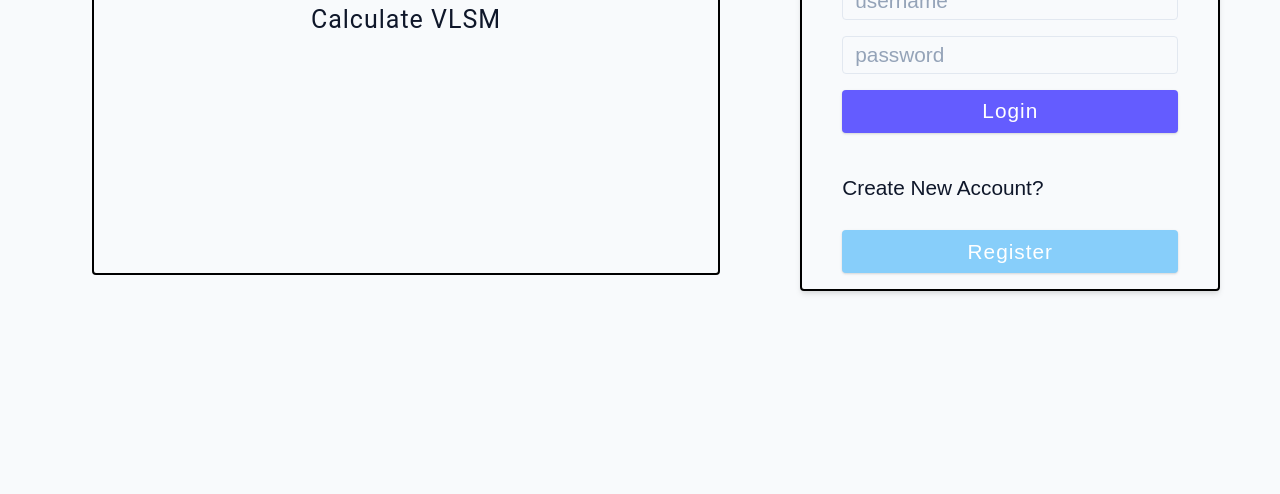
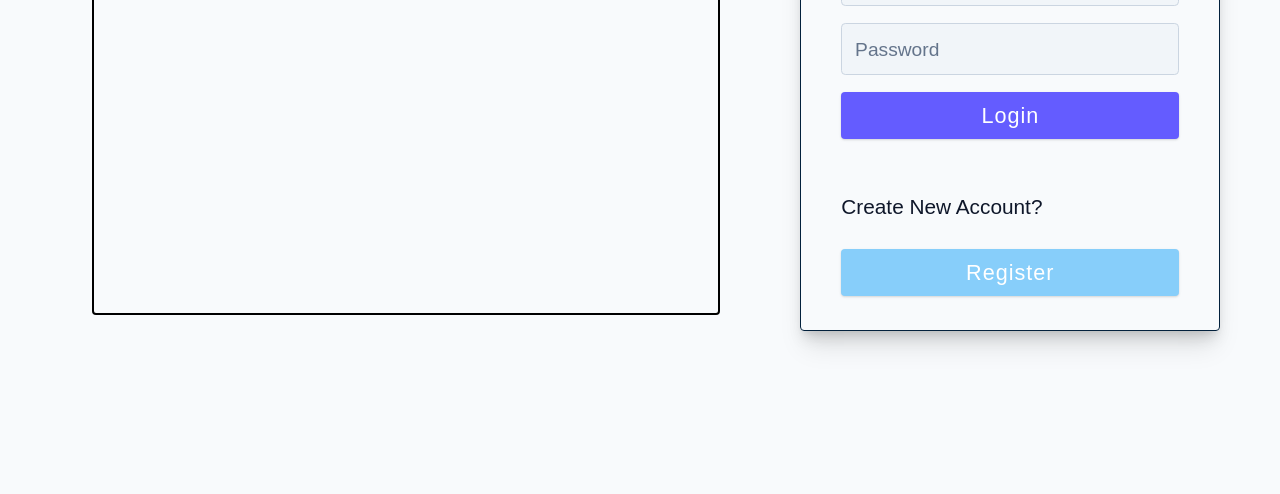
Before and after one commit to dagim-cherinet/login-page, a plain HTML site: page index.html in a window 1280 px wide. Shown: the part 306-800 px from the top of the page. Drawn offline with Linux system fonts and the light colour scheme.

Commit message:
styled the input field

```diff
--- a/index.html
+++ b/index.html
@@ -42,11 +42,11 @@
             <button type="submit" class="btn form-row">Login</button>
           </form>
           <p>create new account?</p>
-          <button class="register btn" id="register">register</button>
+          <button class="register btn form-row" id="register">register</button>
         </div>
       </div>
     </div>
-
+    <footer></footer>
     <script src="./login.js"></script>
   </body>
 </html>
--- a/login.css
+++ b/login.css
@@ -146,7 +146,7 @@ ul {
   border: transparent;
   border-radius: var(--borderRadius);
   letter-spacing: var(--letterSpacing);
-  padding: 0.6rem 0.5rem;
+  padding: 0.65rem 0.6rem;
   box-shadow: var(--shadow-1);
   transition: var(--transition);
   text-transform: capitalize;
@@ -196,23 +196,31 @@ ul {
 .form-input,
 .form-textarea {
   width: 100%;
-  padding: 0.375rem 0.75rem;
-  border-radius: var(--borderRadius);
-  background: var(--backgroundColor);
-  border: 1px solid var(--grey-200);
+  padding: 0.375rem 0.7rem;
+  border-radius: 0.27rem;
+  /* border-radius: var(--borderRadius); */
+  /* background: var(--backgroundColor); */
+  background: var(--grey-100);
+  border: 1px solid var(--grey-300);
+}
+input::placeholder {
+  color: var(--grey-500);
+  text-transform: capitalize;
+  font-size: 1.2rem;
+}
+input:focus {
+  outline: none;
+  border: 1px solid var(--grey-500);
 }
 
 .form-row {
-  margin-bottom: 1rem;
+  margin-bottom: 1.1rem;
 }
 
 .form-textarea {
   height: 7rem;
 }
-::placeholder {
-  font-family: inherit;
-  color: var(--grey-400);
-}
+
 .form-alert {
   color: var(--red-dark);
   letter-spacing: var(--letterSpacing);
@@ -304,18 +312,20 @@ nav {
   max-width: 420px;
   width: 90vw;
   margin: 2rem;
-  padding: 1rem;
+  padding: 3rem 1rem;
 
-  border: 2px solid #000000;
-  border-radius: 0.25rem;
+  border: 0.5px solid #02203c;
+  border-radius: 0.5rem;
   display: flex;
   flex-direction: column;
   border-radius: var(--borderRadius);
-  box-shadow: var(--shadow-2);
+  box-shadow: var(--shadow-4), var(--shadow-3);
   padding: 1rem 2.5rem;
   margin: 1rem auto;
 }
 .form__container {
+  padding: 0.7rem 0;
+
   display: flex;
   flex-direction: column;
 }
@@ -324,9 +334,11 @@ input[type="text"],
 input[type="password"] {
   font-size: 1.3rem;
   font-weight: normal;
+  padding: 0.8rem;
 }
+
 button {
-  font-size: 1.3rem;
+  font-size: 1.35rem;
 }
 #register {
   background-color: lightskyblue;
```
